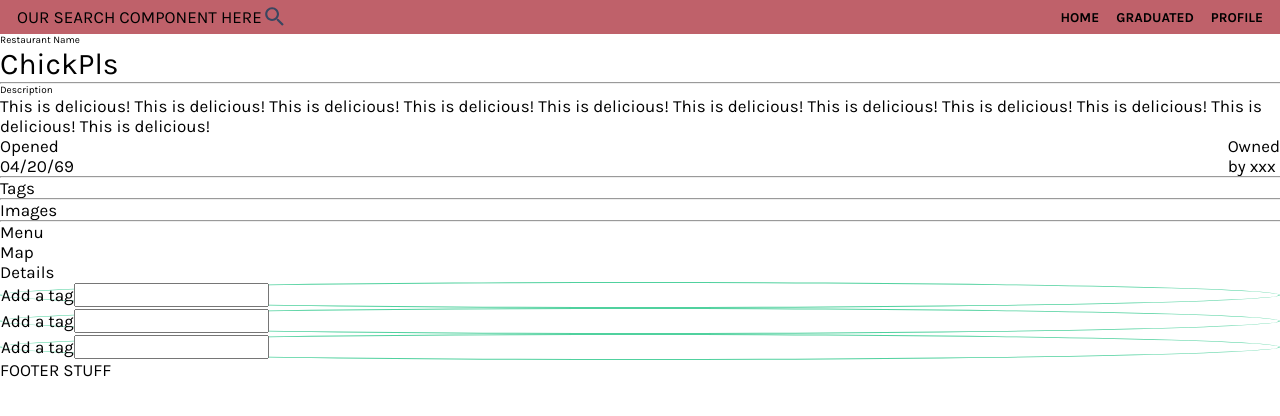
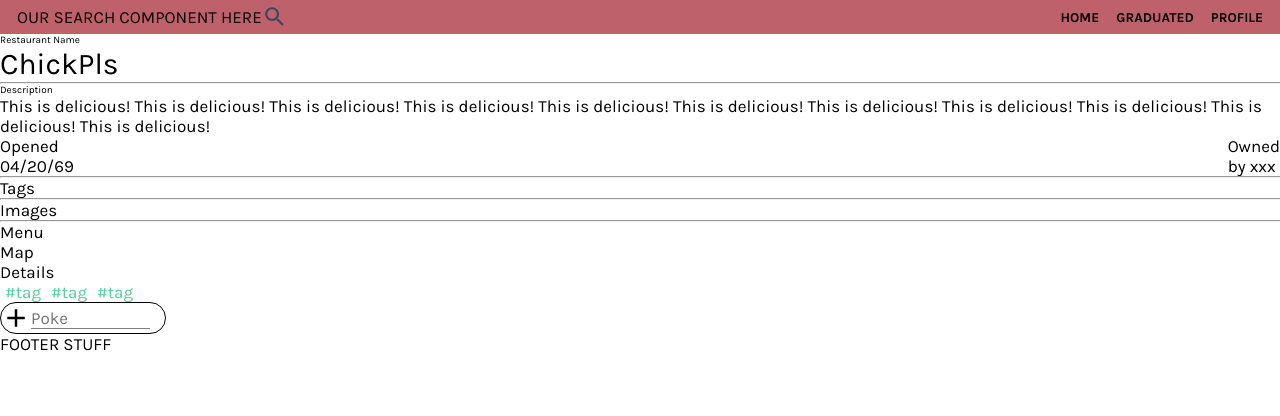
Before and after one commit to tiffany-lam/AppetiteEatery, a React (Create React App) app in the folder frontend/: page / in a window 1280 px wide. Shown: the top 416 px of the page. Built offline with nearby package versions, Linux system fonts and the light colour scheme; a web font is replaced by a local one.

Commit message:
Implementing tags

```diff
--- a/frontend/src/components/tag/tag.component.jsx
+++ b/frontend/src/components/tag/tag.component.jsx
@@ -1,16 +1,42 @@
-import React from "react";
+import React, { useState } from "react";
 
 import "./tag.styles.scss";
 
 import CloseIcon from "@material-ui/icons/Close";
+import AddIcon from "@material-ui/icons/Add";
 
 const Tag = (props) => {
+  const [expand, setExpand] = useState(false);
+  const [input, setInput] = useState("");
+
+  const handleExpand = () => {
+    setExpand(!expand);
+  };
+
+  const handleChange = (e) => {
+    setInput({ input: e.target.value });
+  };
+
   if (props.type === "add") {
     return (
-      <form className="tag-add">
-        <label for="tag-add">Add a tag</label>
-        <input type="text" name="tag-add" id="tag-add"></input>
-      </form>
+      <div className="tag-expand">
+        <button className="button" type="button" onClick={handleExpand}>
+          <AddIcon />
+        </button>
+        <form className={"form"}>
+          <label for="tag-add">Add a tag</label>
+          <input
+            className={expand ? "input" : "input-clicked"}
+            type="text"
+            name="tag-add"
+            id="tag-add"
+            aria-label="Add a Tag"
+            placeholder="Poke"
+            value={input}
+            onChange={handleChange}
+          ></input>
+        </form>
+      </div>
     );
   } else if (props.type === "delete") {
     return (
--- a/frontend/src/components/tag/tag.styles.scss
+++ b/frontend/src/components/tag/tag.styles.scss
@@ -8,20 +8,84 @@
   display: inline;
 }
 
-.tag-add {
-  color: $green_main;
+.tag-expand {
+  height: min-content;
+  width: min-content;
 
-  border: 1px solid $green_main;
-  border-radius: 50%;
+  border: solid 1px black;
+  border-radius: 30px;
+
+  display: grid;
+  grid-template-columns: min-content min-content;
+  grid-template-areas: " button form ";
+
+  transition: width 10s ease;
+  .button {
+    grid-area: button;
+    height: min-content;
+    width: min-content;
+    //   width: 36px;
+    //   height: 36px;
+
+    padding: 0;
+    margin: 0;
+
+    outline: 0;
+
+    display: flex;
+    justify-content: center;
+
+    background: none;
+    border: none;
+
+    svg {
+      height: 30px;
+      width: 30px;
+    }
+
+    transition: width ease 3s;
+  }
+
+  .form {
+    grid-area: form;
+    // display: inline;
+
+    align-self: center;
+
+    label {
+      border: 0;
+      clip: rect(0 0 0 0);
+      height: 1px;
+      margin: -1px;
+      overflow: hidden;
+      padding: 0;
+      position: absolute;
+      width: 1px;
+    }
+
+    .input {
+      width: 0px;
+      background: none;
+      border: none;
+      -webkit-transition: width 10s ease-in-out;
+      transition: width 0.3s ease-in-out;
+    }
+
+    .input-clicked {
+      margin-right: 15px;
+
+      border: none;
+      border-bottom: 1px solid grey;
+      width: 7em;
+      background: none;
+      -webkit-transition: width 10s ease-in-out;
+      transition: width 0.3s ease-in-out;
+    }
+  }
 }
 
 .tag-delete {
   display: inline;
-
-  //   border: 1px solid $green_main;
-  //   border-radius: 40%;
-
-  //   padding: 3px 0;
 
   p {
     display: inline;
--- a/frontend/src/pages/restaurant-page/restaurant-page.component.jsx
+++ b/frontend/src/pages/restaurant-page/restaurant-page.component.jsx
@@ -35,7 +35,7 @@ class RestaurantPage extends Component {
       return this.state.owner === this.state.user ? (
         <Tag type="delete">tag</Tag>
       ) : (
-        <Tag type="add">tag</Tag>
+        <Tag>tag</Tag>
       );
     });
 
@@ -82,6 +82,7 @@ class RestaurantPage extends Component {
         <div className="temp">
           <ul>{tags}</ul>
         </div>
+        <Tag type="add" />
       </section>
     );
 
```
